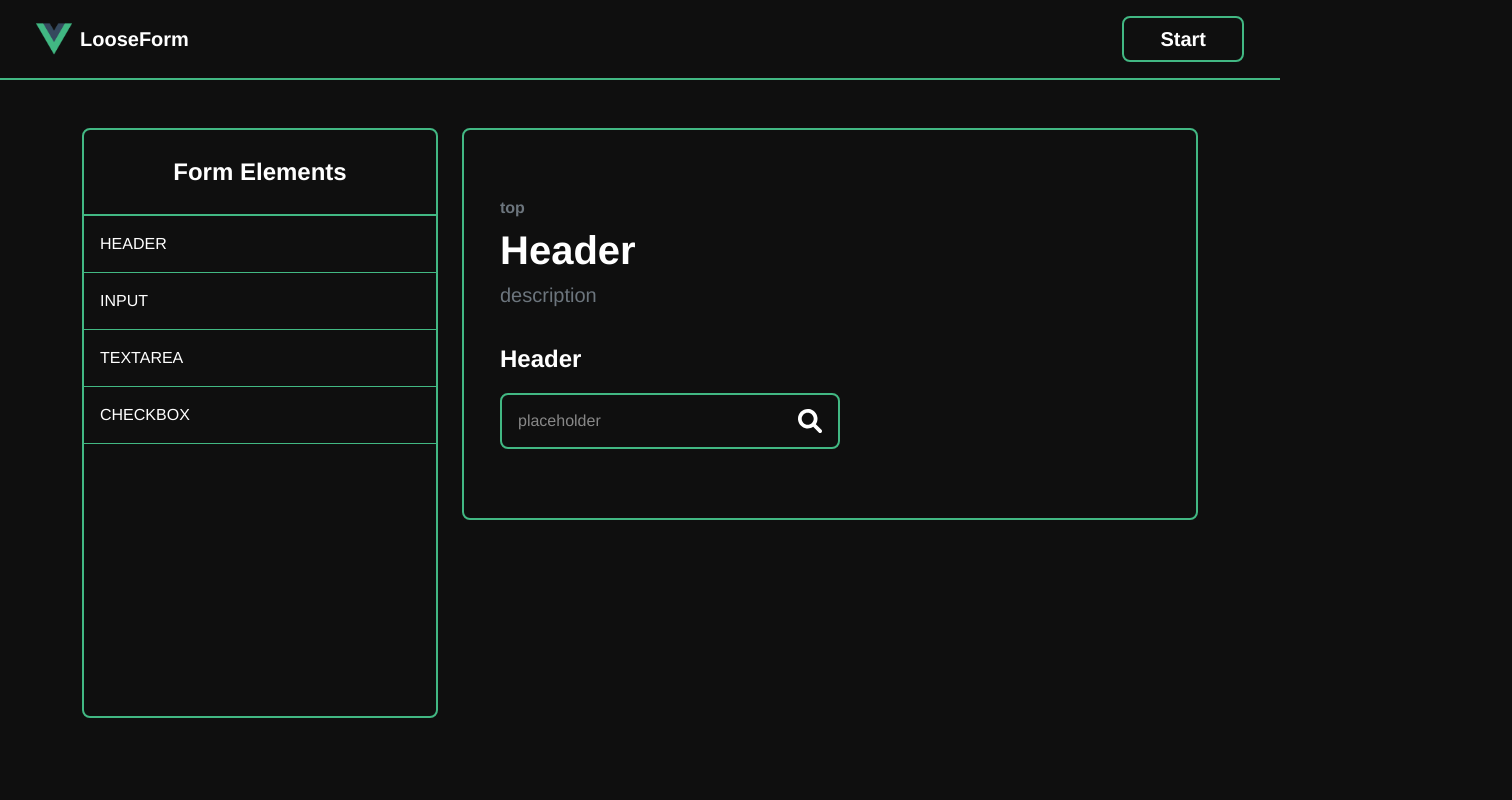
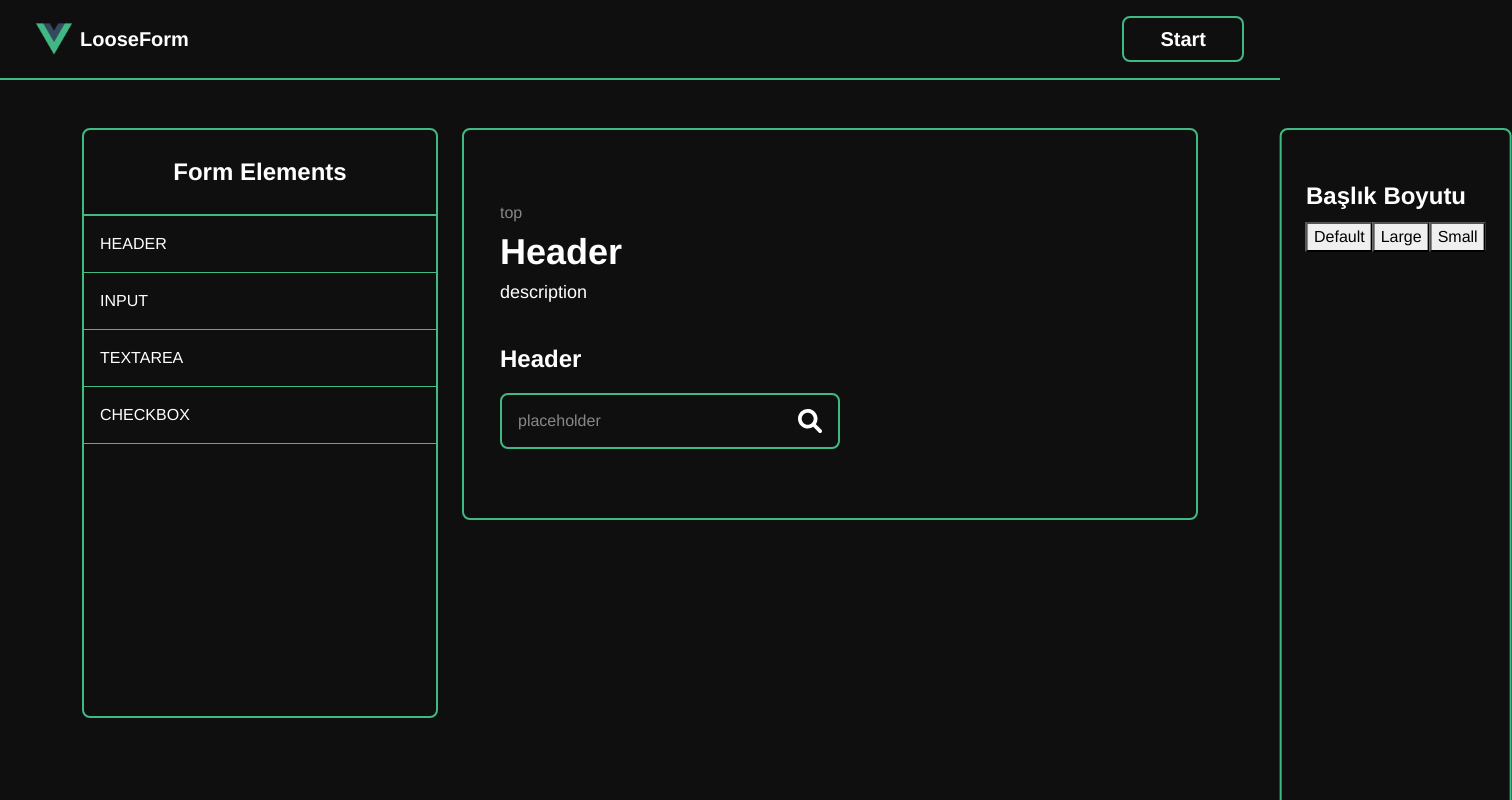
Before and after one commit to MuratBuyukcelebi/LooseForm, a Vue app: page / in a window 1280 px wide. Shown: the top 800 px of the page, 1512 px wide, since content can reach past the window. Built offline with nearby package versions, Linux system fonts and the light colour scheme.

Commit message:
chore: update settings system (not done)

```diff
--- a/src/components/Form/Options.vue
+++ b/src/components/Form/Options.vue
@@ -1,6 +1,6 @@
 <template>
   <div>
-    <Header v-if="name === 'Header'" />
+    <Header :size="size" v-if="name === 'Header'" />
     <Input v-else-if="name === 'Input'" />
   </div>
 </template>
@@ -20,6 +20,13 @@ export default {
       type: String,
       required: true
     },
+    size: {
+      type: String,
+      default: "md",
+      validator(value) {
+        return ["sm", "md", "lg"].includes(value);
+      }
+    }
   }
 }
 </script>
--- a/src/components/Form/Options/Header.vue
+++ b/src/components/Form/Options/Header.vue
@@ -1,14 +1,24 @@
 <template>
-  <div class="header">
-    <div class="text-muted fs-6 fw-bold" contentEditable="true">top</div>
-    <div class="fs-1 fw-bold" contentEditable="true">Header</div>
-    <div class="fs-5 text-muted fw-lighter" contentEditable="true">description</div>
+  <div class="header" :class="[`size--${size}`]">
+    <div class="header__top" contentEditable="true">top</div>
+    <div class="header__title" contentEditable="true">Header</div>
+    <div class="header__description" contentEditable="true">description</div>
   </div>
 </template>
 
 <script>
 export default {
   name: "Header",
+
+  props: {
+    size: {
+      type: String,
+      default: "md",
+      validator(value) {
+        return ['sm', 'md', 'lg'].includes(value)
+      },
+    }
+  },
 }
 </script>
 
@@ -16,5 +26,54 @@ export default {
 .header {
   display: flex;
   flex-direction: column;
+
+  &__top {
+    color: #bbbbbb;
+    opacity: 0.7;
+  }
+  &__title {
+    font-weight: bold;
+    color: #fff;
+  }
+  &__description {
+    color: #fff;
+  }
+
+  &.size {
+    &--sm .header {
+      &__top {
+        font-size: 14px;
+      }
+      &__title {
+        font-size: 24px;
+      }
+      &__description {
+        font-size: 16px;
+      }
+    }
+    &--md .header {
+      &__top {
+        font-size: 16px;
+      }
+      &__title {
+        font-size: 36px;
+      }
+      &__description {
+        font-size: 18px;
+      }
+    }
+    &--lg .header {
+      &__top {
+        font-size: 18px;
+      }
+      &__title {
+        font-size: 48px;
+      }
+      &__description {
+        font-size: 25px;
+      }
+    }
+  }
+
 }
 </style>
--- a/src/components/Form/Settings/Settings.vue
+++ b/src/components/Form/Settings/Settings.vue
@@ -1,9 +1,14 @@
 <template>
   <div class="settings" :class="{ active : active === true}">
-    <!--TEXT-->
-    <div class="settings__title">{{ option.name + option.id }}</div>
-    <input type="range" min="12" max="48" value="14" class="settings__range" @change="range">
-    <span id="rangeNumber">14</span>
+    <div class="settings-item">
+      <!--Tittle-->
+      <div class="settings-item__title">Başlık Boyutu</div>
+      <div class="settings-item__actions">
+        <button @click="$emit('size', 'md')">Default</button>
+        <button @click="$emit('size', 'lg')">Large</button>
+        <button @click="$emit('size', 'sm')">Small</button>
+      </div>
+    </div>
   </div>
 </template>
 
@@ -15,16 +20,6 @@ export default {
     active: {
       type: Boolean,
       default: false,
-    },
-    option: {
-      type: Object,
-
-      name: {
-        type: String,
-      },
-      id: {
-        type: String,
-      },
     },
   },
   methods: {
@@ -44,57 +39,23 @@ export default {
   right: 0;
   transition: all 0.2s;
   height: 100%;
-  padding-top: 48px;
-  padding-bottom: 48px;
   overflow: hidden;
-  width: 0;
-  opacity: 0;
+  white-space: nowrap;
+  transform: translateX(100%);
+  border: 2px solid #42b883;
+  padding: 48px 24px;
 
-  &__title {
-    font-size: 24px;
-    font-weight: bold;
-    color: #fff;
-    margin-bottom: 8px;
-  }
-  &__range {
-    -webkit-appearance: none;
-    width: 100%;
-    height: 16px;
-    background: #1F1F1F;
-    outline: none;
-    opacity: 0.7;
-    -webkit-transition: .2s;
-    transition: opacity .2s;
-    border-radius: 6px;
-
-    &:hover {
-      opacity: 1;
-    }
-
-    &::-webkit-slider-thumb {
-      -webkit-appearance: none;
-      appearance: none;
-      width: 20px;
-      height: 20px;
-      background: #42b883;
-      cursor: pointer;
-      border-radius: 6px;
-    }
-
-    &::-moz-range-thumb {
-      border-radius: 6px;
-      width: 20px;
-      height: 20px;
-      background: #42b883;
-      cursor: pointer;
+  &-item {
+    &__title {
+      font-size: 24px;
+      font-weight: bold;
+      color: #fff;
+      margin-bottom: 8px;
     }
   }
 
   &.active {
-    opacity: 1;
-    width: 260px;
-    border: 2px solid #42b883;
-    padding: 24px;
+    transform: translateX(0);
   }
 }
 </style>
--- a/src/views/Home.vue
+++ b/src/views/Home.vue
@@ -32,14 +32,18 @@
                 @change="log"
                 group="people"
             >
-              <ItemSettings :key="element.id" v-for="(element, index) in list2" @remove="remove(index)" @option="option(element.name, element.id)">
-                <Options :name="element.name" />
+              <ItemSettings
+                  :key="element.id" v-for="(element, index) in list2"
+                  @remove="remove(index)"
+                  @option="option(element.name, element.id)"
+              >
+                <Options :name="element.name" :size="element.textSize" />
               </ItemSettings>
             </draggable>
           </div>
         </div>
       </div>
-      <Settings :active="settingsOpen" :option="itemOption" />
+      <Settings :active="settingsOpen" @size="size" />
     </div>
   </div>
 </template>
@@ -72,14 +76,10 @@ export default {
         return { name, fixed: true, id: idGlobal++ };
       }),
       list2: [
-        { name: "Header", id: idGlobal++ },
+        { name: "Header", id: idGlobal++, textSize: 'md', },
         { name: "Input", id: idGlobal++ },
       ],
       settingsOpen: false,
-      itemOption: {
-        name: "",
-        id: ""
-      }
     }
   },
   methods: {
@@ -93,8 +93,6 @@ export default {
     option(name, id) {
       console.log(name);
       console.log(id);
-      this.itemOption.name = name;
-      this.itemOption.id = id;
       this.settingsOpen = !this.settingsOpen;
     },
     cloneDog({ id }) {
@@ -124,6 +122,12 @@ export default {
       const relatedElement = relatedContext.element;
       return ((!relatedElement || !relatedElement.fixed));
     },
+    size(size) {
+      this.list2.find((element) => {
+        element.textSize = size;
+      });
+      console.log(size);
+    }
   }
 }
 </script>
```
